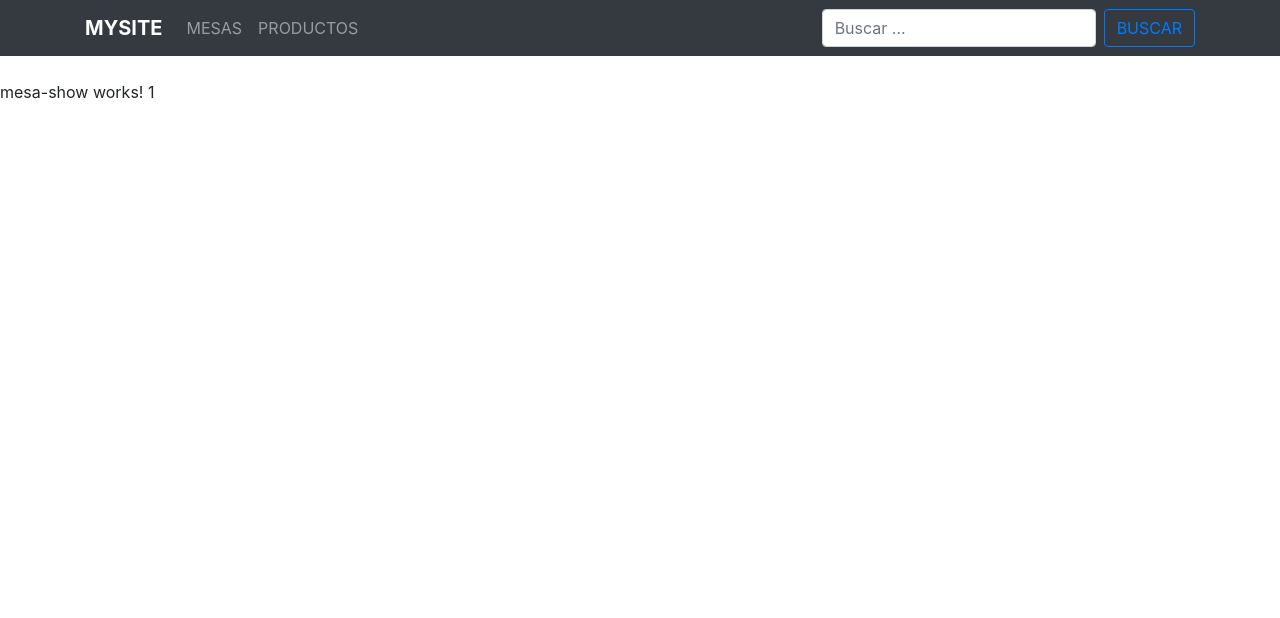
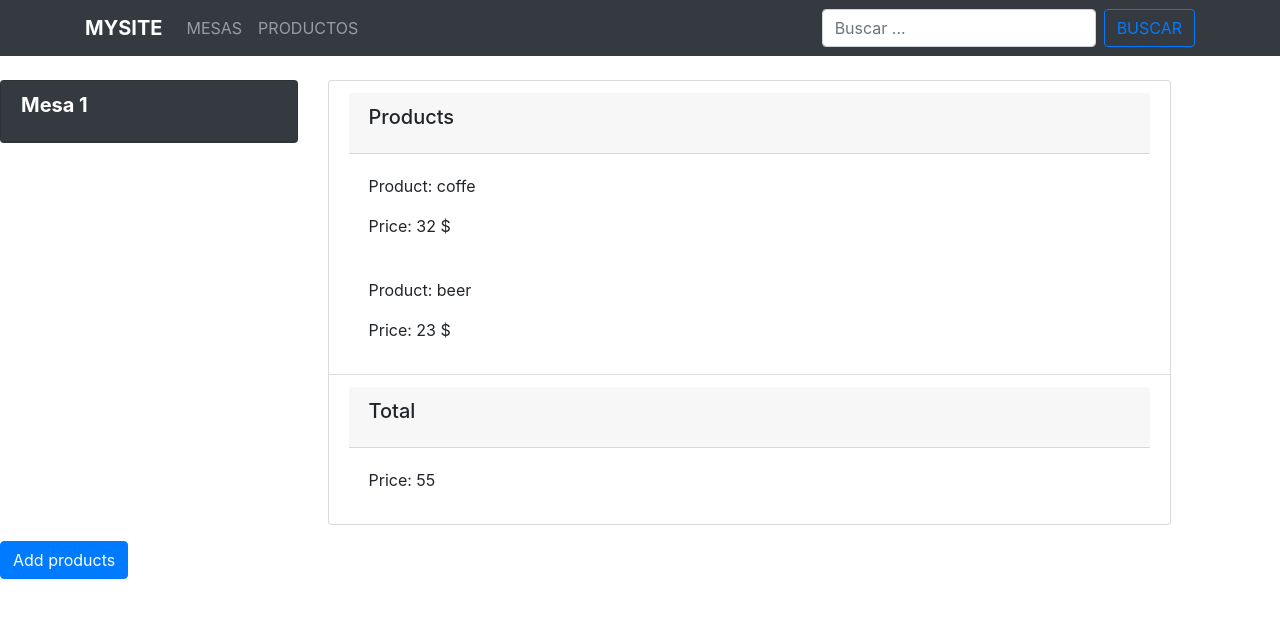
Before and after one commit to Gonlam-Solutions/Godorax, an Angular app in the folder OurApp/: page /mesas/1 in a window 1280 px wide. Shown: the top 618 px of the page. Built offline with nearby package versions, Linux system fonts and the light colour scheme.

Commit message:
improved view for mesa-show component and added to the mock_ table table 1 some products to test

```diff
--- a/OurApp/src/app/mesa-show/mesa-show.component.html
+++ b/OurApp/src/app/mesa-show/mesa-show.component.html
@@ -1,3 +1,34 @@
-<p>
-  mesa-show works! {{mesa.id}}
-</p>
+<div class="row">
+  <div class="col-md-3">
+    <section class="card bg-dark text-white" >
+      <div class="card-header bg-dark">
+        <h5 class="card-title"><strong>Mesa {{mesa.id}}</strong></h5>
+      </div>
+    </section>
+  </div>
+
+  <div class="col-md-8">
+    <section class="card bg-light mb-3">
+      <ul class="list-group list-group-flush">
+        <li class="list-group-item">
+          <div class="card-header">
+            <h5 class="card-title">Products</h5>
+          </div>
+          <div *ngFor="let product of mesa.buyedProducts" class="card-body">
+            <p class="card-text">Product: {{product.name}}</p>
+            <p class="card-text">Price: {{product.price}} $</p>
+          </div>
+        </li>
+        <li class="list-group-item">
+          <div class="card-header">
+            <h5 class="card-title">Total</h5>
+          </div>
+          <div class="card-body">
+          <p class="card-text"> Price: {{totalPrice()}}</p>
+        </div>
+        </li>
+      </ul>
+    </section>
+  </div>
+</div>
+<button (click)=goBack() class="btn btn-primary">Add products</button>
--- a/OurApp/src/app/mesa-show/mesa-show.component.ts
+++ b/OurApp/src/app/mesa-show/mesa-show.component.ts
@@ -25,6 +25,15 @@ export class MesaShowComponent implements OnInit {
       });
     }
 
+    totalPrice(): Number {
+      let res = 0;
+      for (const product of this.mesa.buyedProducts) {
+        res += product.price;
+      }
+      return res;
+
+    }
+
     goBack() {
       this.location.back();
     }
--- a/OurApp/src/mocks.ts
+++ b/OurApp/src/mocks.ts
@@ -35,5 +35,20 @@ export const MOCK_PRODUCTS: Product[] = [
   }];
 
   export const MOCK_TABLES: Mesa[] = [
-    new Mesa([], 1),
+    new Mesa([{
+      id: 1,
+      name: 'coffe',
+      description: 'bolivian coffe from farmers of the south',
+      photo: 'assets/img/1.jpeg',
+      price: 32,
+      ingredients: ['coffe', 'milk', 'water']
+    },
+    {
+      id: 2,
+      name: 'beer',
+      description: 'german beer',
+      photo: 'assets/img/1.jpeg',
+      price: 23,
+      ingredients: ['trigo', 'malta']
+    }], 1),
     new Mesa([], 2)];
```
